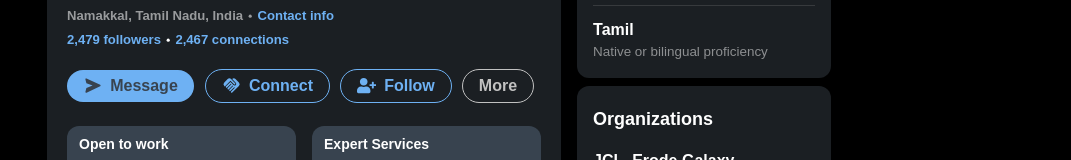
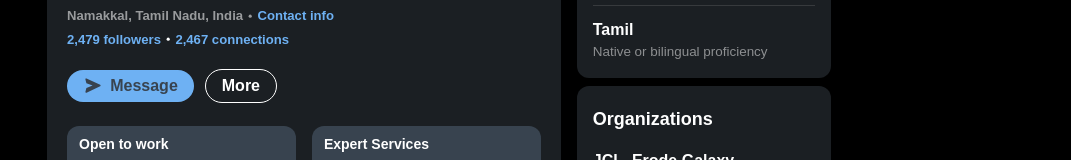
Before and after one commit to BadBoy-Github/Linkedin-Profile-Clone, a React (Vite) app: page / in a window 1280 px wide. Shown: the part 337-497 px from the top of the page, without its empty margins (209-1280 px from the left). Built offline with nearby package versions, Linux system fonts and the light colour scheme.

Commit message:
bell animation

```diff
--- a/src/Subcomponents/BodyComponents/ProfileComponent.jsx
+++ b/src/Subcomponents/BodyComponents/ProfileComponent.jsx
@@ -2,10 +2,8 @@
 
 import { MdVerified } from "react-icons/md";
 import { GoDotFill } from "react-icons/go";
-import { MdHandshake } from "react-icons/md";
 import { BiSolidSend } from "react-icons/bi";
 import { MdOutlineExpandMore } from "react-icons/md";
-import { FaUserPlus } from "react-icons/fa";
 import { GoBellFill } from "react-icons/go";
 
 const ProfileComponent = () => {
@@ -33,8 +31,8 @@
         </div>
 
         <div className="relative ">
-          <div className="absolute right-[3%] bottom-[100%] bg-[#6eb1f3] hover:bg-[#4aa1f8] active:bg-[#6eb1f3] transition-all duration-300 text-[#38434f]  p-1 rounded-full cursor-pointer">
-            <GoBellFill className="size-[1.2rem]" />
+          <div className="absolute right-[3%] bottom-[100%] bg-[#6eb1f3] hover:bg-[#4aa1f8] active:bg-[#6eb1f3] transition-all duration-300 text-[#38434f] p-1 rounded-full cursor-pointer">
+            <GoBellFill className="size-[1.2rem] bell-animation" />
           </div>
           <div className="mt-[6%] p-5">
             <div className="flex items-center">
@@ -78,25 +76,13 @@
         </div>
 
         <div className="mx-5 flex items-center gap-3">
-          <button className="bg-[#6eb1f3] hover:bg-[#4aa1f8] active:bg-[#6eb1f3] transition-all duration-300 text-[#38434f] rounded-full px-4 py-1 text-base font-semibold flex items-center gap-2 cursor-pointer">
-            <div className="text-[1.2rem]">
+          <button className="group bg-[#6eb1f3] hover:bg-[#4aa1f8] active:bg-[#6eb1f3] transition-colors duration-300 text-[#38434f] rounded-full px-4 py-1 text-base font-semibold flex items-center gap-2 cursor-pointer">
+            <div className="text-[1.2rem] transition-transform duration-300 group-hover:scale-125 group-hover:rotate-[-45deg]">
               <BiSolidSend />
             </div>
             Message
           </button>
-          <button className="text-[#6eb1f3] outline-1 outline-[#6eb1f3] hover:outline-[#4aa1f8] hover:text-[#4aa1f8] transition-all rounded-full px-4 py-1 text-base font-semibold flex items-center gap-2 cursor-pointer">
-            <div className="text-[1.2rem]">
-              <MdHandshake />
-            </div>
-            Connect
-          </button>
-          <button className="text-[#6eb1f3] outline-1 outline-[#6eb1f3] hover:outline-[#4aa1f8] hover:text-[#4aa1f8] transition-all rounded-full px-4 py-1 text-base font-semibold flex items-center gap-2 cursor-pointer">
-            <div className="text-[1.2rem]">
-              <FaUserPlus />
-            </div>
-            Follow
-          </button>
-          <button className="text-[#c1c1c1] outline-1 outline-[#c1c1c1] hover:outline-white hover:text-white transition-all rounded-full px-4 py-1 text-base font-semibold flex items-center gap-2 cursor-pointer group">
+          <button className="outline-1 outline-white text-white transition-all rounded-full px-4 py-1 text-base font-semibold flex items-center gap-2 cursor-pointer group">
             More
             <span className="text-[1.2rem] hidden group-hover:block">
               <MdOutlineExpandMore />
--- a/src/index.css
+++ b/src/index.css
@@ -18,3 +18,35 @@
     padding: 0;
     margin: 0;
 }
+
+/* Bell Animation */
+.bell-animation {
+    transform-origin: top center;
+    transition: transform 0.1s ease;
+}
+
+.absolute:hover .bell-animation {
+    animation: bellShake 0.5s ease-in-out infinite;
+}
+
+@keyframes bellShake {
+    0% {
+        transform: rotate(-15deg);
+    }
+
+    25% {
+        transform: rotate(10deg);
+    }
+
+    50% {
+        transform: rotate(15deg);
+    }
+
+    75% {
+        transform: rotate(-10deg);
+    }
+
+    100% {
+        transform: rotate(-15deg);
+    }
+}
```
